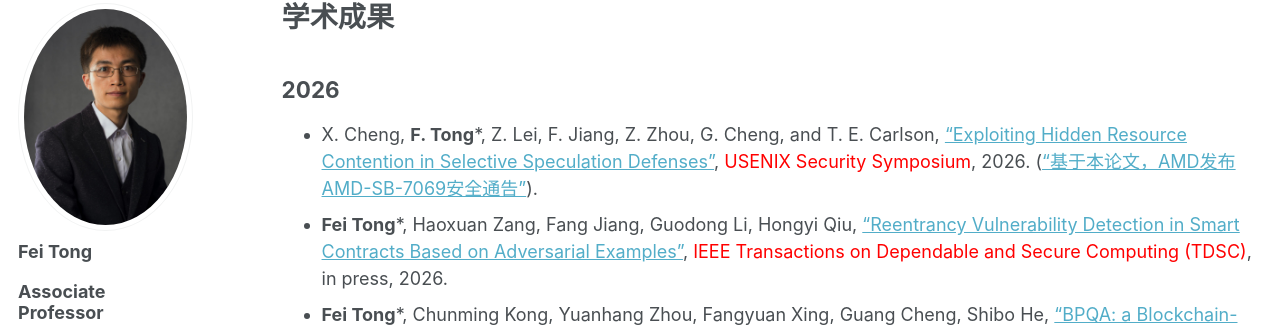
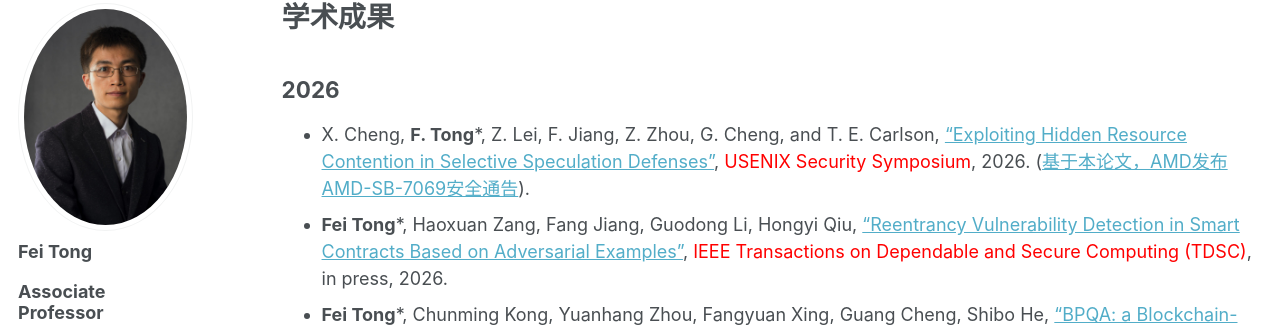
Before and after one commit to fei-tong/fei-tong.github.io, a Jekyll site: the page built from _pages/publications.md, in a window 1280 px wide and 900 px high. Shown: the part 115-447 px from the top of the window. Built offline with Jekyll 4.4.1, drawn with Linux system fonts in a browser that asks for light colours; some web fonts are replaced.

Commit message:
Update publications.md

```diff
--- a/_pages/publications.md
+++ b/_pages/publications.md
@@ -12,7 +12,7 @@ author_profile: true
 
 ## 2026
 
-- X. Cheng, **F. Tong***, Z. Lei, F. Jiang, Z. Zhou, G. Cheng, and T. E. Carlson, <a href="https://www.usenix.org/conference/usenixsecurity26/presentation/cheng" target="_blank" rel="noopener noreferrer">"Exploiting Hidden Resource Contention in Selective Speculation Defenses"</a>, <font color="red">USENIX Security Symposium</font>, 2026. (<a href="https://www.amd.com/en/resources/product-security/bulletin/amd-sb-7069.html" target="_blank" rel="noopener noreferrer">"基于本论文，AMD发布AMD-SB-7069安全通告"</a>).
+- X. Cheng, **F. Tong***, Z. Lei, F. Jiang, Z. Zhou, G. Cheng, and T. E. Carlson, <a href="https://www.usenix.org/conference/usenixsecurity26/presentation/cheng" target="_blank" rel="noopener noreferrer">"Exploiting Hidden Resource Contention in Selective Speculation Defenses"</a>, <font color="red">USENIX Security Symposium</font>, 2026. (<a href="https://www.amd.com/en/resources/product-security/bulletin/amd-sb-7069.html" target="_blank" rel="noopener noreferrer">基于本论文，AMD发布AMD-SB-7069安全通告</a>).
 - **Fei Tong***, Haoxuan Zang, Fang Jiang, Guodong Li, Hongyi Qiu, <a href="https://ieeexplore.ieee.org/document/11534972" target="_blank" rel="noopener noreferrer">"Reentrancy Vulnerability Detection in Smart Contracts Based on Adversarial Examples"</a>, <font color="red">IEEE Transactions on Dependable and Secure Computing (TDSC)</font>, in press, 2026.
 - **Fei Tong***, Chunming Kong, Yuanhang Zhou, Fangyuan Xing, Guang Cheng, Shibo He,  <a href="https://ieeexplore.ieee.org/document/11480958" target="_blank" rel="noopener noreferrer">"BPQA: a Blockchain-based Privacy-Preserving and Quality-Aware Incentive for Mobile Crowdsensing"</a>, <font color="red">IEEE Transactions on Mobile Computing (TMC)</font>, in press, 2026.
 - Zhe Zhou, Xiaoyu Cheng, Fang Jiang, **Fei Tong***, Hongyu Wang, Zhikun Zhang, and Yuxing Mao, <a href="https://ieeexplore.ieee.org/document/11480176" target="_blank" rel="noopener noreferrer">"CIBPU: A Conflict-Invisible Secure Branch Prediction Unit"</a>, <font color="red">IEEE Transactions on Information Forensics & Security (TIFS)</font>, vol. 21, pp. 3872-3886, 2026.
```
